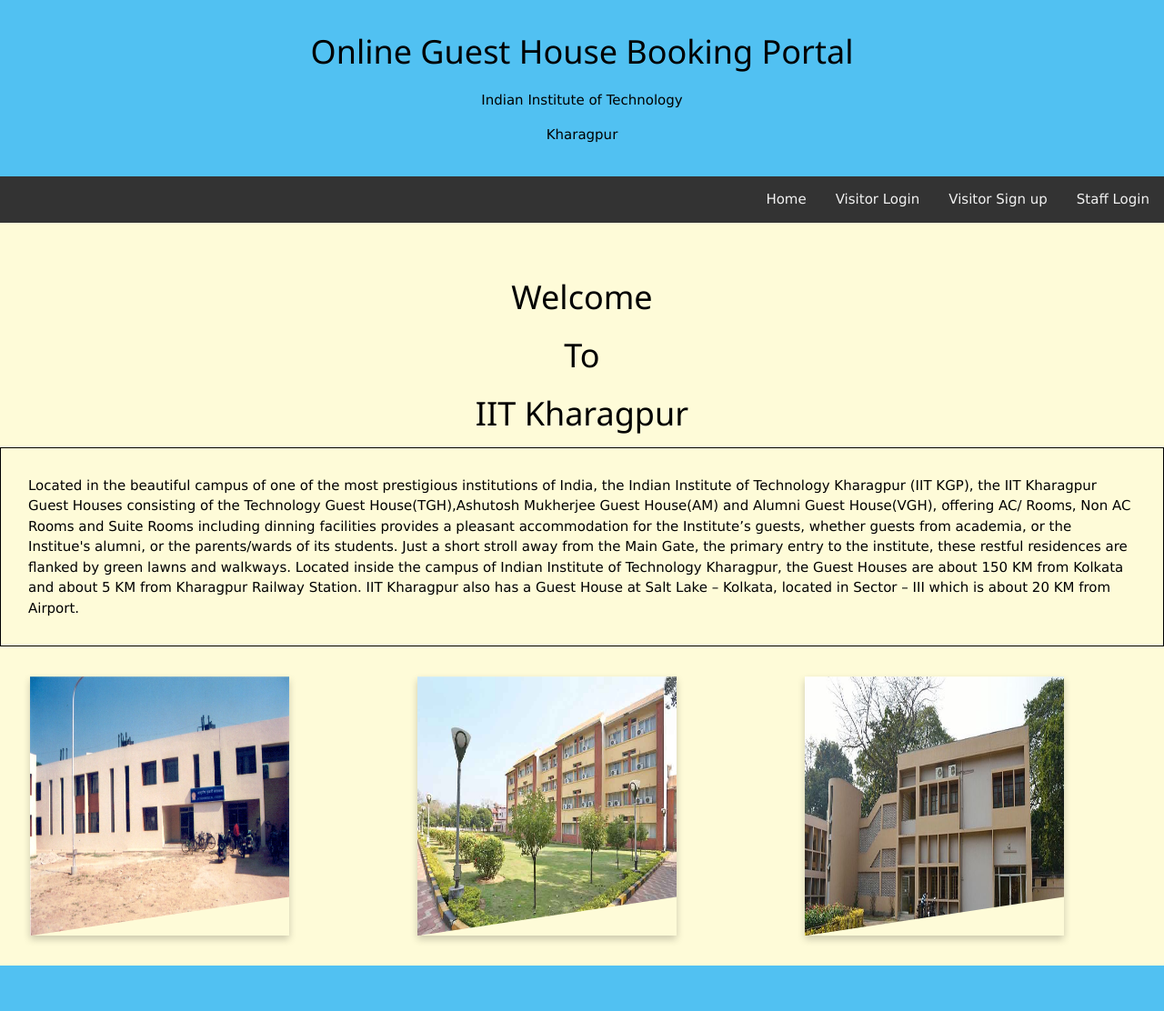
After one commit to softprodev/nest4guest, a Django app: page /about/ in a window 1280 px wide. The commit adds this page. Shown: the whole page at 91% size. Run offline with Django 3.2, Linux system fonts and the light colour scheme.

```diff
--- /dev/null
+++ b/main/templates/about.html
@@ -0,0 +1,235 @@
+{% load static %}
+<!DOCTYPE html>
+<html lang="en">
+<head>
+<title>Next4Guest - Home</title>
+<meta charset="utf-8">
+<meta name="viewport" content="width=device-width, initial-scale=1">
+<style>
+* {
+  box-sizing: border-box;
+}
+
+body {
+  margin: 0;
+}
+
+/* Style the paragraph */
+
+/* Style the header */
+.header {
+  background-color: #51C1F2;
+  padding: 20px;
+  text-align: center;
+}
+
+/* Style the top navigation bar */
+.topnav {
+  overflow: hidden;
+  background-color: #333;
+}
+
+/* Style the topnav links */
+.topnav a {
+  float: right;
+  display: block;
+  color: #f2f2f2;
+  text-align: center;
+  padding: 14px 16px;
+  text-decoration: none;
+}
+
+/* Change color on hover */
+.topnav a:hover {
+  background-color: #ddd;
+  color: black;
+}
+
+/* Create three unequal columns that floats next to each other */
+.column {
+  float: left;
+  padding: 10px;
+}
+
+/* Left and right column */
+.column.side {
+  width: 25%;
+  background:#fefbd8;
+}
+
+/* Middle column */
+.column.middle {
+  width: 50%;
+  background:#fefbd8;
+}
+
+/* Clear floats after the columns */
+.row:after {
+  content: "";
+  display: table;
+  clear: both;
+}
+
+/* Responsive layout - makes the three columns stack on top of each other instead of next to each other */
+@media screen and (max-width: 600px) {
+  .column.side, .column.middle {
+    width: 100%;
+  }
+}
+
+/* Style the footer */
+.footer {
+  background-color: #51C1F2;
+  padding: 10px;
+  text-align: center;
+  height: 50px;
+  bottom: 0px;
+  left: 0px;
+  right: 0px;
+  margin-bottom: 0px;
+}
+
+.flip-card {
+  background-color: transparent;
+  width: 23rem;
+  height: 23rem;
+  perspective: 1000px;
+  padding: 2rem;
+}
+
+.flip-card-inner {
+  position: relative;
+  width: 100%;
+  height: 100%;
+  text-align: center;
+  transition: transform 0.6s;
+  transform-style: preserve-3d;
+  box-shadow: 0 4px 8px 0 rgba(0,0,0,0.2);
+}
+
+.flip-card:hover .flip-card-inner {
+  transform: rotateY(180deg);
+}
+
+.flip-card-front, .flip-card-back {
+  position: absolute;
+  width: 100%;
+  height: 100%;
+  backface-visibility: hidden;
+}
+
+.flip-card-front {
+  background-color: #bbb;
+  color: black;
+  -webkit-clip-path: polygon(0 0, 100% 0, 100% 85%, 0 100%);
+  clip-path: polygon(0 0, 100% 0, 100% 85%, 0 100%);
+}
+
+.flip-card-back {
+  background-color: #2980b9;
+  color: white;
+  transform: rotateY(180deg);
+}
+
+
+</style>
+</head>
+<meta name="viewport" content="width=device-width, initial-scale=1">
+<link rel="stylesheet" href="https://www.w3schools.com/w3css/4/w3.css">
+<body  style="background:#fefbd8";>
+
+<div class="header">
+  <h1>Online Guest House Booking Portal</h1>
+  <p>Indian Institute of Technology </p>
+  <p>Kharagpur</p>
+
+</div>
+
+<div class="topnav">
+  <a href="{% url 'admin:index' %}">Staff Login</a>
+  <a href="/signup">Visitor Sign up</a>
+  <a href="/login">Visitor Login</a>
+  <a href="{% url 'home' %}">Home</a>
+</div>
+
+
+
+<div class="w3-container w3-center w3-animate-zoom">
+	<br><br>
+  <h1>Welcome</h1>
+  <h1>To<h1>
+  <h1>IIT Kharagpur</h1>
+  </div>
+
+<div style="padding:2rem; border: 1px solid black">
+
+Located in the beautiful campus of one of the most prestigious institutions of India, the Indian Institute of Technology Kharagpur (IIT KGP), the IIT Kharagpur Guest Houses consisting of the Technology Guest House(TGH),Ashutosh Mukherjee Guest House(AM) and Alumni Guest House(VGH), offering AC/ Rooms, Non AC Rooms and Suite Rooms including dinning facilities provides a pleasant accommodation for the Institute’s guests, whether guests from academia, or the Institue's alumni, or the parents/wards of its students. Just a short stroll away from the Main Gate, the primary entry to the institute, these restful residences are flanked by green lawns and walkways.
+
+Located inside the campus of Indian Institute of Technology Kharagpur, the Guest Houses are about 150 KM from Kolkata and about 5 KM from Kharagpur Railway Station. IIT Kharagpur also has a Guest House at Salt Lake – Kolkata, located in Sector – III which is about 20 KM from Airport.
+</div>
+
+<div>
+<table style ="width:100%">
+<tr>
+  <td><div class="flip-card">
+    <div class="flip-card-inner">
+      <div class="flip-card-front">
+        <img src="{% static "images/AM.jpg" %}" alt="AM" style="width:100%;height:100%;">
+      </div>
+      <div class="flip-card-back">
+        <h3>The Ashutosh Mukherjee Guest House</h3>
+
+        <p>Accommodation : 48 single rooms
+            Telephone Numbers:</p>
+            <p>Reception: 81138</p>
+            <p>From outside:</p>
+            <p>+91-3222-281138 </p>
+      </div>
+    </div>
+  </div>
+  </td>
+
+  <td><div class="flip-card">
+    <div class="flip-card-inner">
+      <div class="flip-card-front">
+        <img src="{% static "images/tgh.jpg" %}" alt="tgh" style="width:100%;height:100%;">
+      </div>
+      <div class="flip-card-back">
+        <h3>The Technology Guest House</h3>
+        <p>Air conditioned single / double bedded rooms and suites
+        Telephone Numbers:</p>
+        <p>Reception: 82800</p>
+        <p>From campus : 828**</p>
+        <p>From outside : +91-3222-2828** </p>
+      </div>
+    </div>
+  </div></td>
+
+
+  <td><div class="flip-card">
+    <div class="flip-card-inner">
+      <div class="flip-card-front">
+        <img src="{% static "images/vgh.jpg" %}" alt="vgh" style="width:100%;height:100%;">
+      </div>
+      <div class="flip-card-back">
+        <h3>Alumni Guest House</h3>
+            <p>  Total accommodation : 90 beds
+        (single, double bedded rooms and dormitory)
+        </p>
+        <p>Telephone Numbers:
+        Reception: 82880</p>
+      <p>  From outside:
+      +91-3222-282880</p>
+      </div>
+    </div>
+  </div></td>
+</tr>
+</table>
+</div>
+
+<div class="footer">
+  <p></p>
+</div>
+
+</body>
+</html>
--- a/main/templates/home.html
+++ b/main/templates/home.html
@@ -111,7 +111,7 @@
 </div>
 
 <div class="topnav">
-  <a href="#">About us</a>
+  <a href="{% url 'about' %}">About us</a>
   <a href="{% url 'admin:index' %}">Staff Login</a>
   <a href="/signup">Visitor Sign up</a>
   <a href="/login">Visitor Login</a>
--- a/main/urls.py
+++ b/main/urls.py
@@ -5,6 +5,7 @@
 urlpatterns = [
     path('', views.home, name='home'),
     path('home/', views.home, name='home'),
+    path('about/', views.about, name='about'),
     path('signup/', views.sign_up, name='signup'),
     path('logout/', views.logout_request, name='logout'),
     path('login/', views.login_request, name='login'),
--- a/main/views.py
+++ b/main/views.py
@@ -26,6 +26,9 @@
 def home(request):
     return render(request=request, template_name="home.html")
 
+#Function to display the about page of the web system
+def about(request):
+    return render(request=request, template_name="about.html")
 
 #Function to Sign up new user
 def sign_up(request):
```
Also changed, not shown: main/templates/user/login.html (+2 -8 lines), README.md, main/static/images/AM.jpg (added), main/static/images/tgh.jpg (added), main/static/images/vgh.jpg (added), 1 other file.
